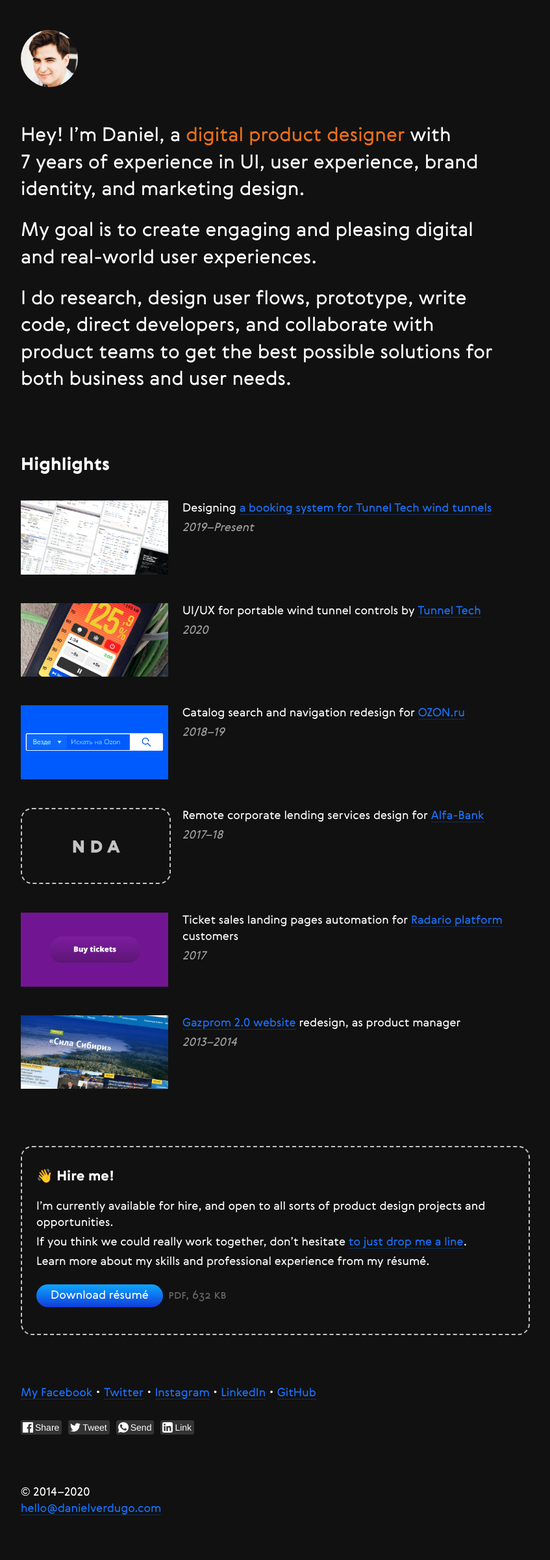
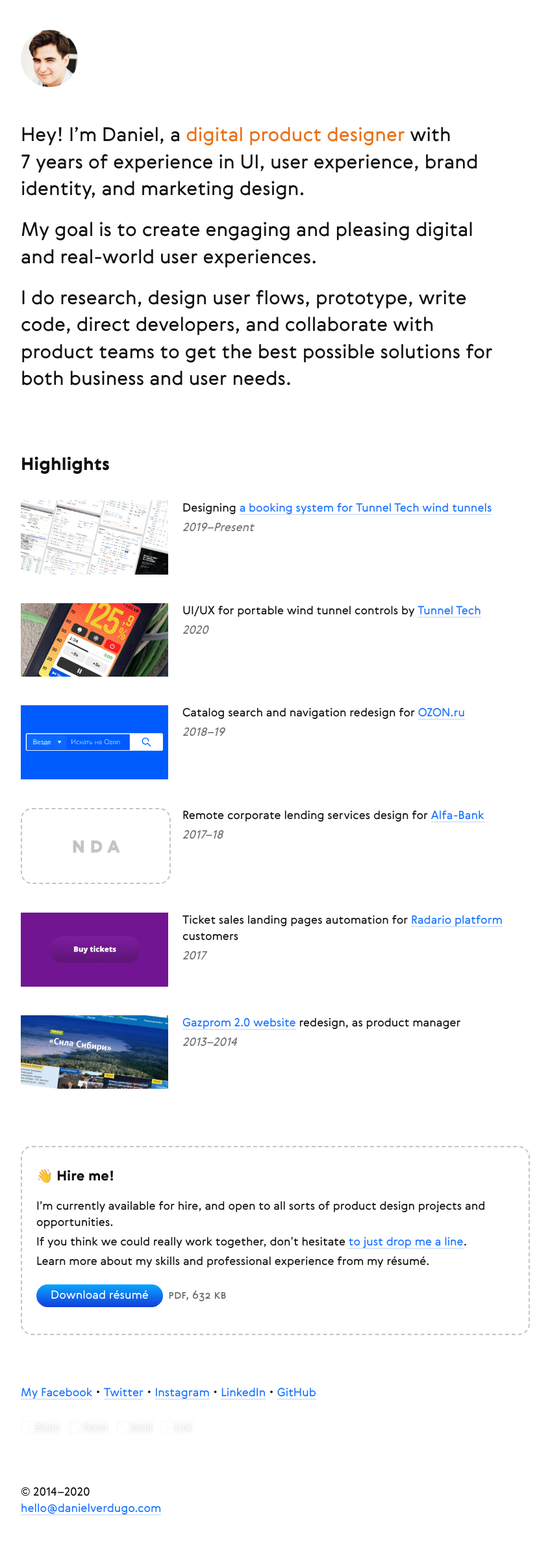
Before and after one commit to danielverdugo/danielverdugo.github.io, a Jekyll site: the page built from index.html, in a window 1280 px wide. Shown: the whole page at 65% size, without its empty margins (240-1087 px from the left). Built offline with Jekyll 4.4.1, drawn with Linux system fonts in a browser that asks for light colours; comment, search, counter and statistics services are not loaded.

Commit message:
Black on white

```diff
--- a/_sass/settings.sass
+++ b/_sass/settings.sass
@@ -2,11 +2,12 @@
 $white: #fff
 $link: #1873ff
 $hover: #E97018
-$background: #111111
-$text-color: #fff
+$background: #ffffff
+$text-color: #111111
 $font-family: 'Gerbera', Arial, Helvetica, sans-serif
 $font: 110% $font-family
 
 $dark-grey: #666666
+$light-grey: #C4C4C4
 
 $max-width: 780px
--- a/main.sass
+++ b/main.sass
@@ -138,7 +138,7 @@
     padding-right: 1.25em
     padding-bottom: 2em
     border-radius: 1em
-    border: 2px dashed #C4C4C4
+    border: 2px dashed $light-grey
 
 .likely__icon
     filter: grayscale(100%)
```
